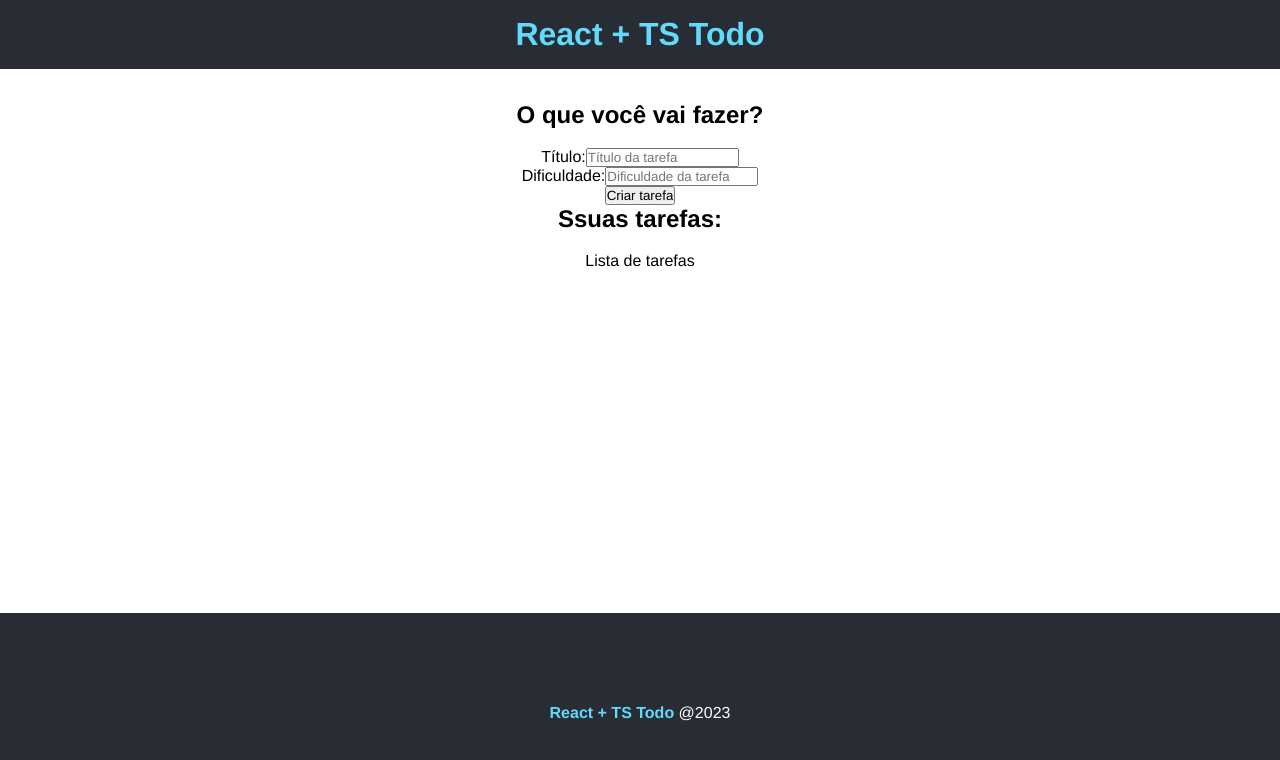
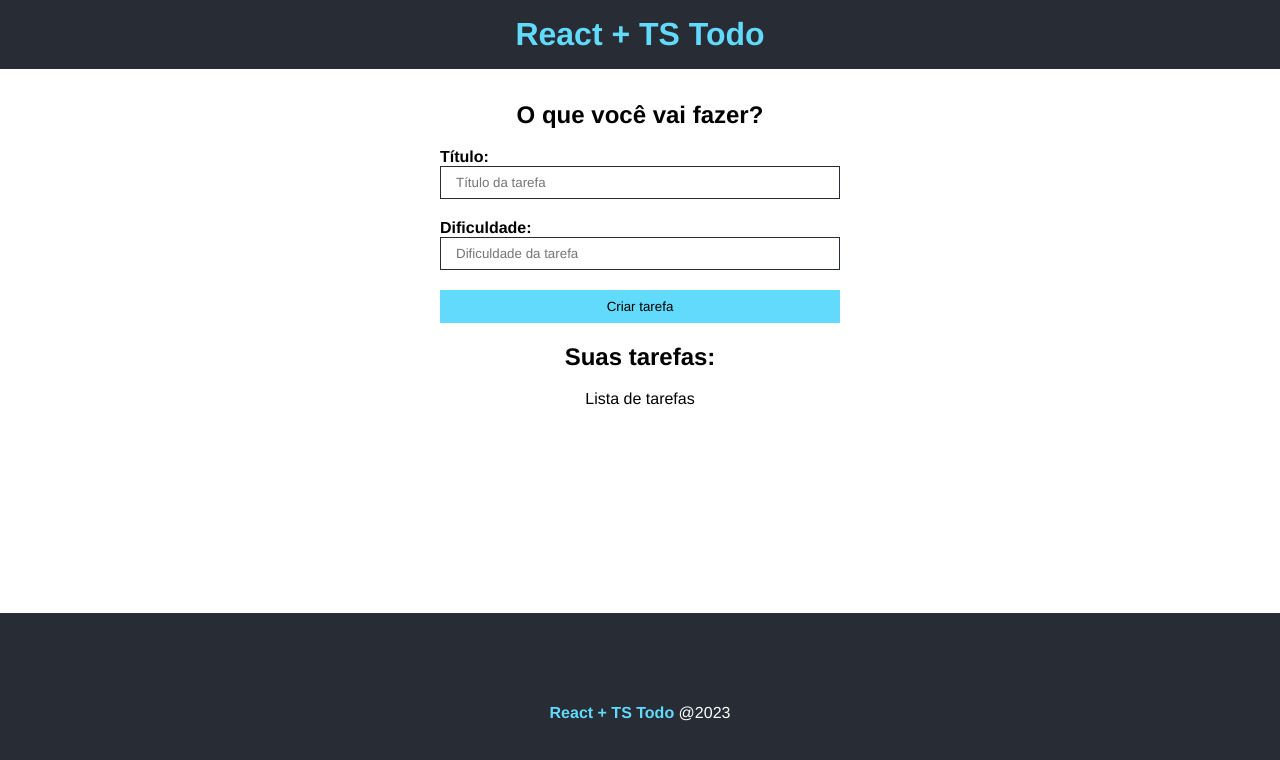
Before and after one commit to anaalmeida-v/JSModerno-TS-ProjetoAPI, a React (Create React App) app in the folder todo_react/: page / in a window 1280 px wide. Shown: the top 760 px of the page. Built offline with nearby package versions, Linux system fonts and the light colour scheme; the HTML template or start-up script is replaced by a standard one.

Commit message:
iniciando ações de form

```diff
--- a/todo_react/src/App.tsx
+++ b/todo_react/src/App.tsx
@@ -9,6 +9,9 @@ import styles from "./App.module.css";
 import TaskForm from "./components/TaskForm";
 import TaskList from "./components/TaskList";
 
+//interface
+import { ITask } from "./interfaces/Task";
+
 function App() {
   return (
     <div>
@@ -19,7 +22,7 @@ function App() {
           <TaskForm btnText="Criar tarefa" />
         </div>
         <div>
-          <h2>Ssuas tarefas:</h2>
+          <h2>Suas tarefas:</h2>
           <TaskList />
         </div>
       </main>
--- /dev/null
+++ b/todo_react/src/components/TaskForm.module.css
@@ -0,0 +1,38 @@
+.form {
+  display: flex;
+  flex-direction: column;
+  max-width: 400px;
+  margin: 0 auto;
+}
+
+.form input {
+  padding: 8px 15px;
+  margin-bottom: 1.5em;
+  border-radius: 0;
+  border: 1px solid #282c34;
+}
+
+.form input[type="submit"] {
+  background-color: #61dafb;
+  border: 1px solid #61dafb;
+  color: #000;
+  transition: 0.5s;
+  cursor: pointer;
+}
+
+.form input[type="submit"]:hover {
+  background-color: #fff;
+  border-color: #282c34;
+}
+
+.input_container {
+  display: flex;
+  flex-direction: column;
+  text-align: left;
+}
+
+.input_container label {
+  font-weight: bold;
+  flex-direction: column;
+  text-align: left;
+}
--- a/todo_react/src/components/TaskForm.tsx
+++ b/todo_react/src/components/TaskForm.tsx
@@ -1,17 +1,44 @@
-import React from "react";
+import React, { useState, ChangeEvent, FormEvent, useEffect } from "react"; //useState: manusear estado;ChangeEvent:acionado quando usuário altera valor do elemento; FormEvent: submeter form.
+import styles from "./TaskForm.module.css";
+
+//interface
+import { ITask } from "../interfaces/Task";
 
 type Props = {
   btnText: string;
 };
 
 const TaskForm = ({ btnText }: Props) => {
+  const [id, setId] = useState<number>(0); //tipo:number - começa como '0'
+  const [title, setTitle] = useState<string>(""); //tipo:string - começa vazio
+  const [difficulty, setDifficulty] = useState<number>(0); //dificuldade da tarefa
+
+  const addTaskHandler = () => {}; //realiza ação de inclusão de tarefas
+
+  const handleChange = (e: ChangeEvent<HTMLInputElement>) => {
+    //tipando event como elemento html
+    if (e.target.name === "title") {
+      setTitle(e.target.value);
+    } else {
+      setDifficulty(parseInt(e.target.value)); //transformando string em number
+    }
+    //console.log(title);
+    //console.log(difficulty);
+  };
+
   return (
-    <form>
-      <div>
+    <form onSubmit={addTaskHandler} className={styles.form}>
+      {/*quando formulário for enviado, função addTaskHandler é executada*/}
+      <div className={styles.input_container}>
         <label htmlFor="title">Título:</label>
-        <input type="text" name="title" placeholder="Título da tarefa" />
+        <input
+          type="text"
+          name="title"
+          placeholder="Título da tarefa"
+          onChange={handleChange} //quando há mudança no elemento, evento é disparado
+        />
       </div>
-      <div>
+      <div className={styles.input_container}>
         <label htmlFor="difficulty">Dificuldade:</label>
         <input
           type="text"
@@ -19,7 +46,7 @@ const TaskForm = ({ btnText }: Props) => {
           placeholder="Dificuldade da tarefa"
         />
       </div>
-      <input type="submit" value={btnText} />
+      <input type="submit" value={btnText} onChange={handleChange} />
     </form>
   );
 };
--- /dev/null
+++ b/todo_react/src/interfaces/Task.ts
@@ -0,0 +1,5 @@
+export interface ITask {//nome da interface sempre tem um I no começo
+  id: number;//ajudará na remoção e edição
+  title: string;
+  difficulty: number;
+}
```
